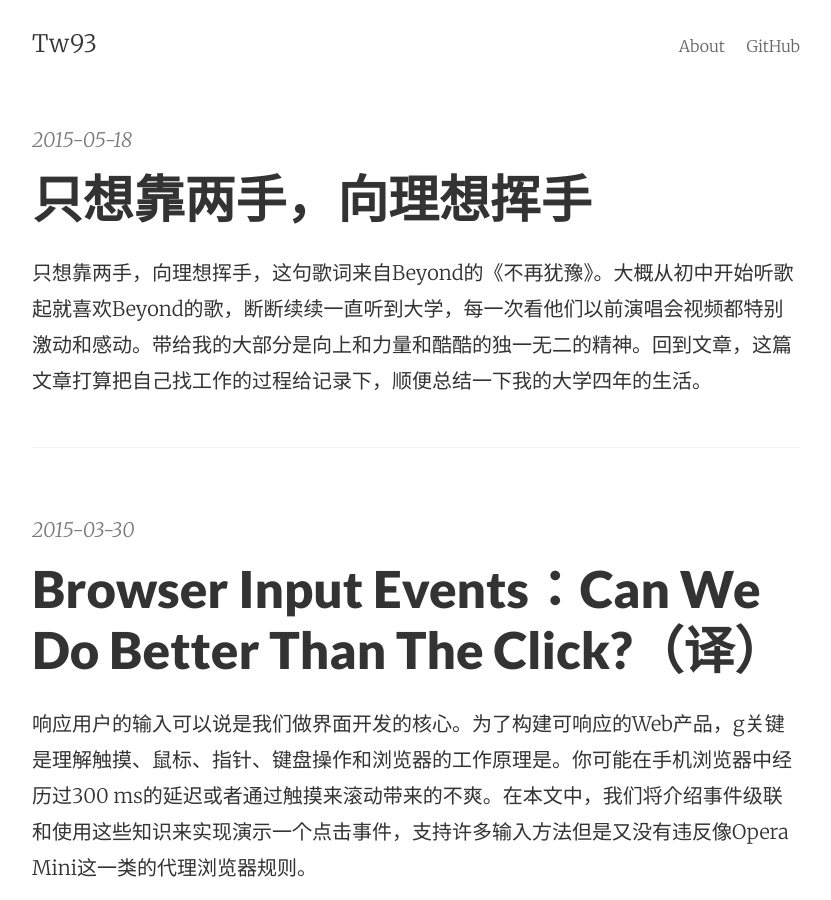
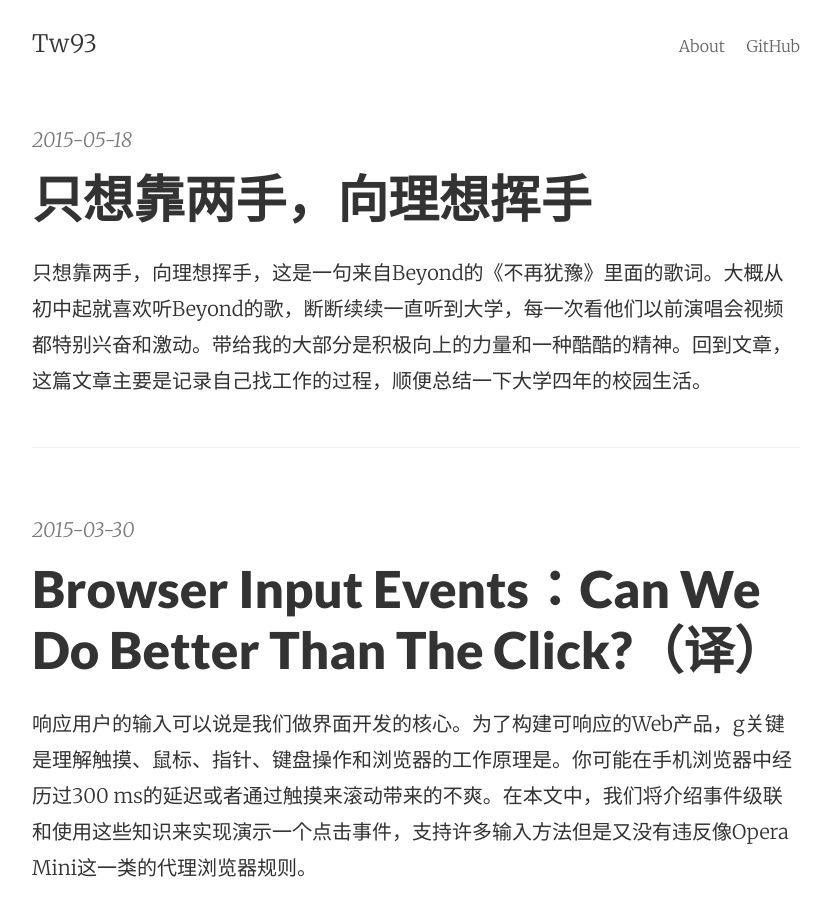
Before and after one commit to tw93/tw93.github.io, a Jekyll site: the page built from index.html, in a window 1280 px wide and 900 px high. Shown: the whole window, without its empty margins (224-1055 px from the left). Built offline with Jekyll 4.4.1, drawn with Linux system fonts in a browser that asks for light colours; the list of posts is cut into pages by our own code; some of the changed lines change nothing that is shown.

Commit message:
about the huawei

```diff
--- a/_posts/2015-05-18-About-My-College-And-Alibaba.md
+++ b/_posts/2015-05-18-About-My-College-And-Alibaba.md
@@ -2,21 +2,25 @@
 layout:     post
 title:      只想靠两手，向理想挥手
 date:       2015-05-18 21:47:29
-summary:    只想靠两手，向理想挥手，这句歌词来自Beyond的《不再犹豫》。大概从初中开始听歌起就喜欢Beyond的歌，断断续续一直听到大学，每一次看他们以前演唱会视频都特别激动和感动。带给我的大部分是向上和力量和酷酷的独一无二的精神。回到文章，这篇文章打算把自己找工作的过程给记录下，顺便总结一下我的大学四年的生活。
+summary:    只想靠两手，向理想挥手，这是一句来自Beyond的《不再犹豫》里面的歌词。大概从初中起就喜欢听Beyond的歌，断断续续一直听到大学，每一次看他们以前演唱会视频都特别兴奋和激动。带给我的大部分是积极向上的力量和一种酷酷的精神。回到文章，这篇文章主要是记录自己找工作的过程，顺便总结一下大学四年的校园生活。
 categories: 我的生活
 ---
 
 <iframe frameborder="0" width="100%" height="420" src="http://v.qq.com/iframe/player.html?vid=o001169cnsp&tiny=0&auto=0" allowfullscreen></iframe>
 
-<small>本来使用youtube视频的，但是由于大部分人在墙内，所以选择不那么流氓的腾讯视频。</small>
+<small>本来想使用youtube的，但是由于大部分人在墙内，所以选择不那么流氓的腾讯视频。</small>
 
 ###关于标题
 
-只想靠两手，向理想挥手，这句歌词来自Beyond的《不再犹豫》。大概从初中开始听歌起就喜欢Beyond的歌，断断续续一直听到大学，每一次看他们以前演唱会视频都特别激动和感动。带给我的大部分是向上和力量和酷酷的独一无二的精神。回到文章，这篇文章打算把自己找工作的过程给记录下，顺便总结一下我的大学四年的生活。
+只想靠两手，向理想挥手，这是一句来自Beyond的《不再犹豫》里面的歌词。大概从初中起就喜欢听Beyond的歌，断断续续一直听到大学，每一次看他们以前演唱会视频都特别兴奋和激动。带给我的大部分是积极向上的力量和一种酷酷的精神。回到文章，这篇文章主要是记录自己找工作的过程，顺便总结一下大学四年的校园生活。
 
-###关于Offer
+###关于阿里Offer
+
+####9月份校招不理想
 
 校招，总共参加面试的单位只有3家，百度、腾讯、华为。其他的不是笔试没有过，就是自己不想去。由于2014年7月到2014年10月在西安华为实习，3个月时间一个人替部门做了一个信息自助平台和一个资料文档阅读的简单系统。故部门人想留我下来给他们弄Web方面，之后在主管的帮助下算是走了里面的绿色通道。简单的面试了一下，拿到Offer，当时由于之前其他公司一轮一轮的笔试、到处跑，我们几个一块找工作的小伙伴基本上都累得不行了，身体累，更多的是心累。故在华为的签约时间要求下，草草地签了三方。
+
+####十月份准备重新找工作
 
 华为签约大概是9月底的样子。十一回了一趟家，歇了大概一个星期。期间大致想了一下，感觉不能这样，必须重新找工作，主要有这三个原因：
 
@@ -24,7 +28,11 @@
  - 工作内容原因：其实在里面不是主要做Web前端，同时包括微信端、后台等一些东西。但是了解到华为大部分后台用的java。完全不会java，也不想弄java。而且由于中层领导过多，想做好一件事情不是很容易。
  - 薪资原因：工资二线城市8K，之前自己大三时候做一个项目也差不多5K，觉得工资不高。
 
+####学！学！学！
+
 基于这些原因，所以十一回学校后就决定重新找工作。同时分析了自己的优缺点，优点是项目经验比较多，缺点主要是基本知识不牢固。特别是JavaScript方面的知识，好多时候知道怎么用，但是要我说的时候，能够记住大致在望远镜书的那个地方，但是说不明白。百度面试时候就吃了这个大亏。所以，开始走心学习JavaScript和CSS。而不是草草一看。同时由于之后参与了《在哪学》这个项目，负责全部前端，才知道自己对于新东西的了解真是少之又少，之前没有听说过Git、Github、Bower、Yeoman、Grunt等这些工具，更不要说Angular和Node这一些如此好用的东西。通过《在哪学》这个项目和一群很优秀的人一块做项目整整一个月，了解了很多新东西，也主动学习了很多新东西。之后那段时间课程很少，时间相对充足。所以就是一心只想多学点东西，同时开题Github，开始用心写技术博客。空闲时间在知乎上面答题。2014年末的寒假很长，买了《深入浅出Nodejs》，还在图书馆又借了望远镜书，还有《高性能的JavaScript》、周爱民老师的《JAVASCRIPT语言精髓与编程实践》、西电郭欣的《构建高性能Web站点》还有《JavaScript设计模式 》这些前端中很著名的书回去啃。有几本其实之前已经看过一两遍，但是都是简单的读了一下。那个寒假是我大学期间学自己喜欢东西最多一个假期。
+
+####参加阿里补招
 
 在这期间，边看书学习，边自己做自己的Nodejs TwMovie开源项目，同时push到Github上面，同时还用Github Pages构建了个人博客，将以前自己的一些文章搬了过去，并开始写文章。此外不想麻烦还将自己的简历放到了Github上面。大概是寒假过了一半时候看到阿里巴巴前端补招的消息，看到后真的很激动很激动，特别向往阿里前端工作的这种氛围。所以立即将自己Github上面简历地址发了过去，没有另外制作电子版简历，一来觉得简历上面写的东西其实不能浮夸，知道就知道、不知道就不知道。二是电子版简历重新做很浪费时间。
 
@@ -45,10 +53,10 @@
 ![杭帮菜3](http://7vihmc.com1.z0.glb.clouddn.com/hbc3.jpg)
 ![杭帮菜4](http://7vihmc.com1.z0.glb.clouddn.com/hbc4.jpg)
 
-远处是雷峰塔，“中峰一径分，盘折上幽云，夕照前村见，秋涛隔岭闻”的既视感。
+远处是雷峰塔，想起白素贞。
 ![西湖](http://7vihmc.com1.z0.glb.clouddn.com/xh1.jpg)
 
-下图仿佛有一种”木落汉川夜，西湖悬玉钩“的感觉。
+下图仿佛有一种西湖悬玉钩的感觉。
 ![西湖](http://7vihmc.com1.z0.glb.clouddn.com/xh2.jpg)
 
 3月13日，早上8点多飞机，大概11点样子到的西安，饿得不行，去机场那里买了一个大肉夹馍和一瓶冰峰。吃完很爽，之后就坐机场大巴回学校了。
@@ -56,9 +64,35 @@
 
 3月20日，收到HR的电话，超级高兴，或者说超级激动，那一刻，真的感觉我这件事情做得很值很值。付出了且方向正确就会有回报的。
 
-###关于违约
+###关于华为违约
 
-###关于华为
+当收到阿里这边Offer以后，征得阿里HR的同意五一后拿到新三方再寄过去，HR说过一句话让我很感动：“因为信任，所以简单！”。
+
+####准备违约
+
+奉劝看到这篇文章的同学，签约需谨慎、签约需谨慎、签约需谨慎；毁约很麻烦、毁约很麻烦、毁约很麻烦。（重要的话要说三遍才有效）。
+
+在西电办理毁约很麻烦，时间很长，西电规定办理毁约领取三方必须要等到五一以后才开始办理，也就是说5月4日才开始接受你的违约申请，并且你必须要有新公司的接收函、旧公司的违约函、4份旧的三方协议、学校的违约申请表（需要院里副书记签字才有效）。
+
+和华为办理违约更麻烦，大公司不会那么随便给你办理违约的。他们是统一办理的，打电话时候告知是五月的第一个工作日开始办理，其中你接到办理流程的邮件以后，上交到当地城市的华为总部，大概等一个星期部门审核，也就是说最早的一批也要到5月12日才可以取到违约函。
+
+我大概是4月初样子打电话提交的违约申请，人力资源记录下来后，说会有通知五一去办理。所以对我而言其实等的时间不是很长，大概一个多月的样子，我们那个变更群里面，很多同学差不多都是去年10月多申请违约，要等将近半年，这种等待的感觉是会让你很着急的。所以说签约需谨慎。
+
+关于找副院长盖章的事情，我大概去了十几次的样子才把事情办好，这里具体详细不多说。建议可以像辅导员问到电话，然后和他预约时间去办理，这样就不会扑空了。
+
+我把这些事情都处理好到领取新三方的时间是5月18日。填好三方后，立马给公司顺丰发了过去。
+
+####关于华为
+
+由于之前在华为实习过，可以谈一谈对于华为的感受。其实华为没有大部分不喜欢它的人说得那么差，也没有大部分喜欢它的人说得那么好。我的感受有这些：
+
+ - 信息保密做的很好：一般进入那么严密的地方是不能带手机等电子设备的，在公司里面不能使用手机照相机功能。出公司门需要检查包，电脑不准插USB。导致最后我实习结束后，一段时间都不敢用手机照相机这个功能。
+ - 加班没有大家想的那么严重：听过好多好多人说什么华为加班多么严重多么严重，其实这个我的体会还好。在西安加班比较严重的是无线部门，不过年终给的奖金听说很多。在里面一般是项目快提交时候比较忙。常常坐班车，认识一个大姐，每次我们5点左右下班都能看到她，她就很少加班。
+ - 部门人很好：部门里面关系都比较融洽，至少我那么部门是那样，都很好的。常常一起出去吃吃饭，打打羽毛球。
+ - 互联网氛围不好：或者说没有互联网氛围，华为的通信方面、硬件、企业应用方面都很厉害的。但是在Web方面大概普遍处于几年前的情况，代码比较古老，一直没更新。
+ - 最后，说一声谢谢：师父和主管还有同时在我实习那段时间真的对我很好的。好多时候想做一个东西、有新想法时候，他们都会很乐意帮我忙去申请、去寻找资源。
+
+ 同时也希望华为不仅在通信方面发展好，在互联网方面也同样发展好吧。
 
 ###关于我的大学四年
 
```
Also changed, not shown: images/rjm.jpg, images/xh2.jpg, 1 other file.
